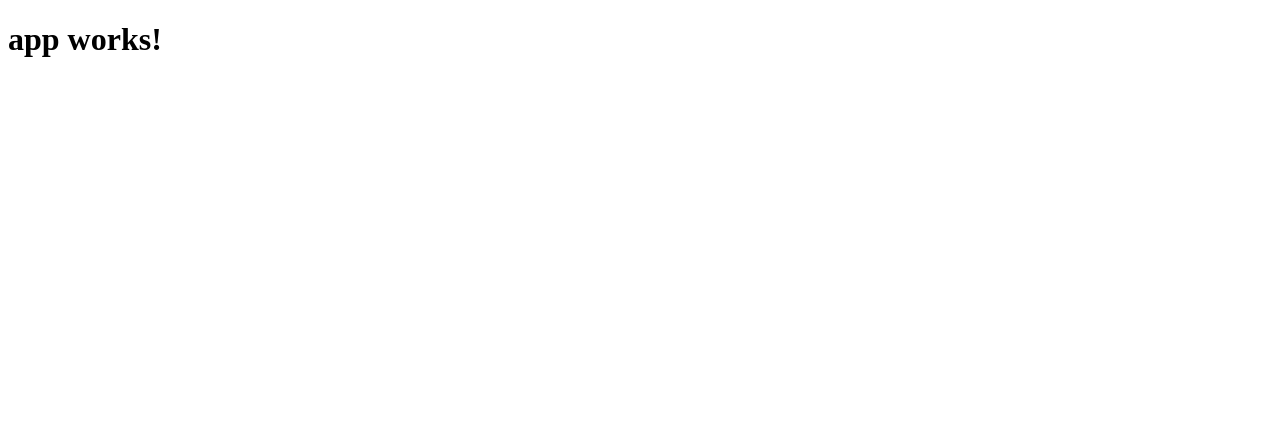
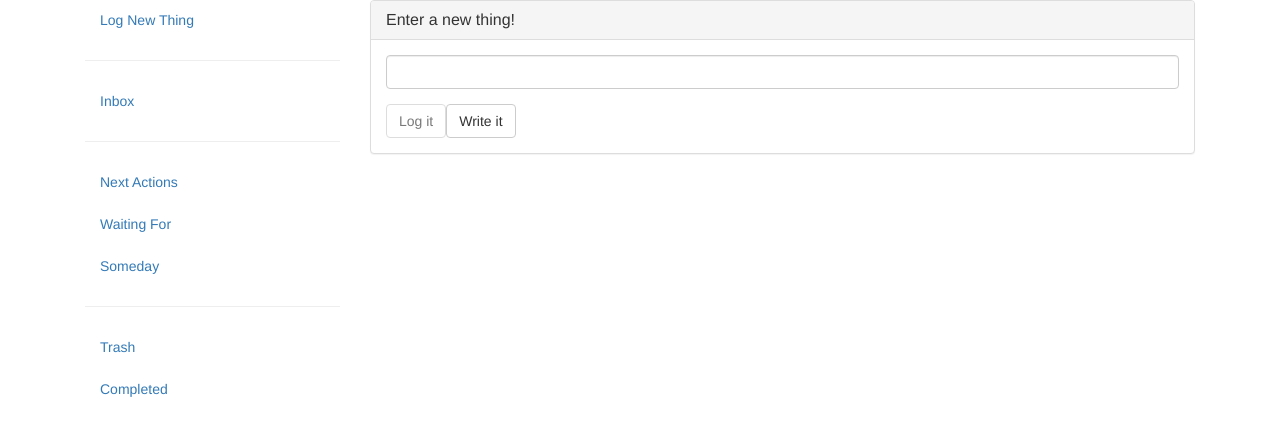
Before and after one commit to Goluxas/ngtd, an Angular app: page / in a window 1280 px wide. Shown: the top 434 px of the page. Built offline with nearby package versions, Linux system fonts and the light colour scheme.

Commit message:
Skeleton of main view and Task sturcture

```diff
--- a/package.json
+++ b/package.json
@@ -20,7 +20,10 @@
     "@angular/platform-browser": "^4.0.0",
     "@angular/platform-browser-dynamic": "^4.0.0",
     "@angular/router": "^4.0.0",
+    "@ng-bootstrap/ng-bootstrap": "^1.0.0-alpha.25",
+    "bootstrap": "^3.3.7",
     "core-js": "^2.4.1",
+    "jsonfile": "^3.0.0",
     "rxjs": "^5.1.0",
     "zone.js": "^0.8.4"
   },
--- a/src/app/app.component.html
+++ b/src/app/app.component.html
@@ -1,3 +1,55 @@
-<h1>
-  {{title}}
-</h1>
+<div class="container">
+	<div class="col-md-3">
+		<ul class="nav nav-stacked">
+			<li role="presentation" class="active"><a href="#">Log New Thing</a></li>
+			<hr>
+			<li role="presentation"><a href="#">Inbox</a></li>
+			<hr>
+			<li role="presentation"><a href="#">Next Actions</a></li>
+			<li role="presentation"><a href="#">Waiting For</a></li>
+			<li role="presentation"><a href="#">Someday</a></li>
+			<hr>
+			<li role="presentation"><a href="#">Trash</a></li>
+			<li role="presentation"><a href="#">Completed</a></li>
+		</ul>
+	</div>
+	<div class="col-md-9">
+		<div class="panel panel-default">
+			<div class="panel-heading">
+				<h1 class="panel-title">Enter a new thing!</h1>
+			</div>
+			<div class="panel-body">
+				<form #inboxForm="ngForm" (ngSubmit)="addTask()">
+					<div class="form-group">
+						<input id="taskSummary"
+							class="form-control"
+							type="text"
+							required
+							[(ngModel)]='new_task.summary'
+							name="taskSummary"
+						/>
+					</div>
+					<button class="btn btn-default"
+						type="submit"
+						[disabled]="!inboxForm.form.valid"
+						>Log it</button>
+					<button class="btn btn-default" type="button" (click)="writeMasterList()">
+						Write it
+					</button>
+				</form>
+			</div>
+		</div>
+		<div class="panel panel-default" *ngIf="master_list.length">
+			<div class="panel-heading">
+				<h2 class="panel-title">Inbox</h2>
+			</div>
+			<div class="panel-body">
+				<ul>
+					<li *ngFor="let task of master_list">
+						{{ task.summary }}
+					</li>
+				</ul>
+			</div>
+		</div>
+	</div>
+</div>
--- a/src/app/app.component.ts
+++ b/src/app/app.component.ts
@@ -1,4 +1,6 @@
 import { Component } from '@angular/core';
+
+import { Task } from './task';
 
 @Component({
   selector: 'app-root',
@@ -6,5 +8,22 @@ import { Component } from '@angular/core';
   styleUrls: ['./app.component.css']
 })
 export class AppComponent {
-  title = 'app works!';
+  master_list: Task[] = [];
+
+  new_task: Task = new Task(0);
+  auto_id: number = 1;
+
+  addTask(): void {
+    this.new_task.parseTags();
+    this.new_task.processSpecialTags();
+
+    this.master_list.push(this.new_task);
+
+    this.new_task = new Task(this.auto_id);
+    this.auto_id++;
+  }
+
+  writeMasterList(): void {
+    let outfile = 'masterlist.json';
+  }
 }
--- a/src/app/app.module.ts
+++ b/src/app/app.module.ts
@@ -4,6 +4,8 @@ import { FormsModule } from '@angular/forms';
 import { HttpModule } from '@angular/http';
 
 import { AppComponent } from './app.component';
+
+import { NgbModule } from '@ng-bootstrap/ng-bootstrap';
 
 @NgModule({
   declarations: [
@@ -12,7 +14,8 @@ import { AppComponent } from './app.component';
   imports: [
     BrowserModule,
     FormsModule,
-    HttpModule
+	HttpModule,
+	NgbModule.forRoot(),
   ],
   providers: [],
   bootstrap: [AppComponent]
--- /dev/null
+++ b/src/app/task.ts
@@ -0,0 +1,99 @@
+export class Task {
+  constructor(
+    public id: number,
+    public summary?: string,
+    public notes?: string,
+
+    public captured_date?: Date,
+
+    public target_date?: Date,
+    public is_deadline?: boolean,
+    public is_start_date?: boolean,
+
+    public category?: string,
+
+    public tags?: string[],
+
+    public is_recurring?: boolean,
+    public frequency?: string,
+    public recurring_days?: string,
+  ) {
+    this.captured_date = new Date();
+    this.category = "inbox";
+  }
+
+  public parseTags(): void {
+    let tags: string[] = [];
+
+    let words = this.summary.trim().split(' ');
+
+    for (let word of words) {
+      if (word.length > 0 && word.charAt(0)) {
+        tags.push(word);
+      }
+    }
+
+    this.tags = tags;
+  }
+
+  public processSpecialTags(): void {
+    for (let tag of this.tags) {
+      if (tag.split('/').length >= 2) {
+        // date processing
+        let date_parts = tag.split('/');
+        let today = new Date();
+        let month, day, year = 0;
+        if (date_parts.length == 2) {
+          [month, day] = date_parts.map((part: string) => parseInt(part));
+          year = today.getFullYear(); // expecting a string for year
+        }
+        else if (date_parts.length == 3) {
+          [month, day, year] = date_parts.map((part: string) => parseInt(part));
+        }
+
+        // month-1 because javascript likes it's months 0-indexed for some reason
+        // the unary + operator converts them to numbers
+        this.target_date = new Date(+year, +month-1, +day);
+      }
+      else if (tag.indexOf("#days-") != -1) {
+        // days processing
+        this.recurring_days = tag.substr(6);
+      }
+      else {
+        // process keyword tags
+        switch(tag.toLowerCase()) {
+          case "#recurring": {
+            this.is_recurring = true;
+            break;
+          }
+
+          case "#daily": {
+            this.frequency = "daily";
+            break;
+          }
+
+          case "#weekly": {
+            this.frequency = "weekly";
+            break;
+          }
+
+          case "#montly": {
+            this.frequency = "montly";
+            break;
+          }
+
+          case "#starting-on": {
+            this.is_start_date = true;
+            break;
+          }
+
+          case "#deadline": {
+            this.is_deadline = true;
+            break;
+          }
+        }
+      }
+    }
+  }
+
+}
--- a/src/styles.css
+++ b/src/styles.css
@@ -1 +1,3 @@
 /* You can add global styles to this file, and also import other style files */
+
+@import '../node_modules/bootstrap/dist/css/bootstrap.min.css';
```
